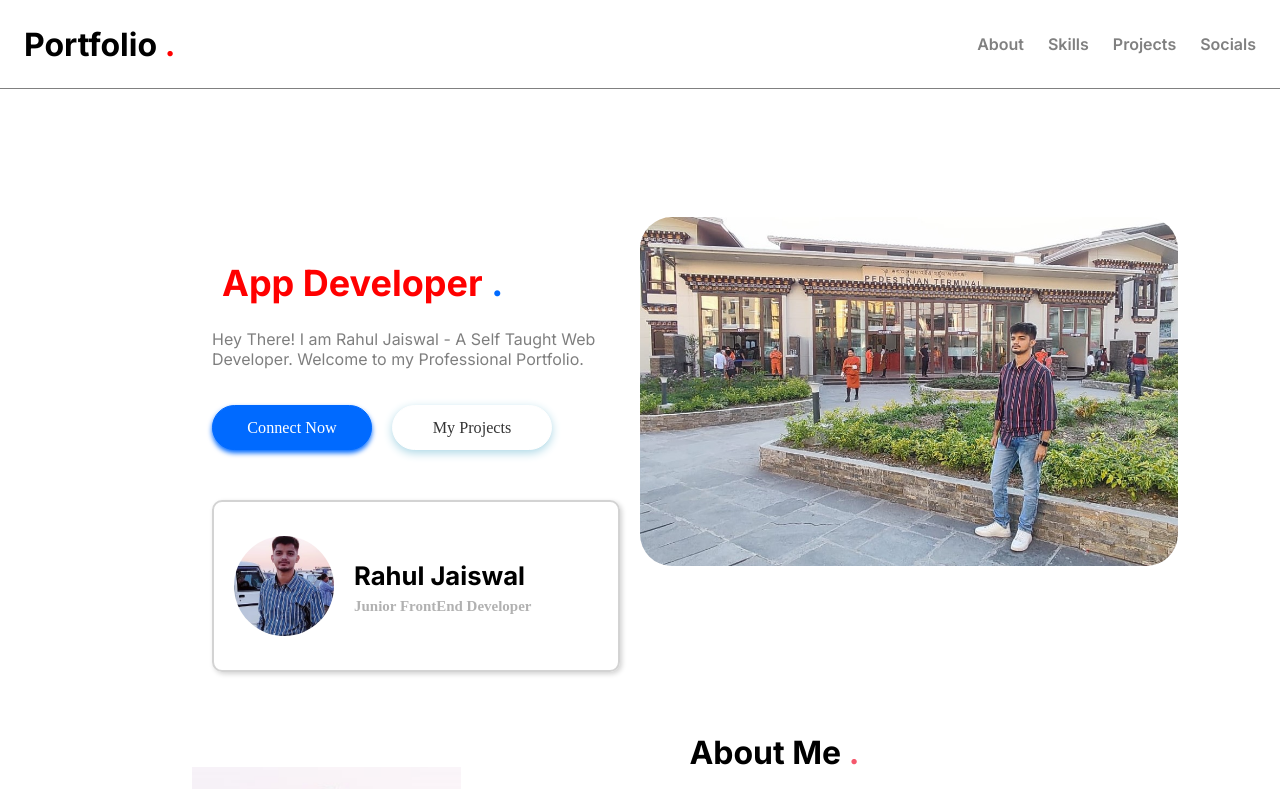
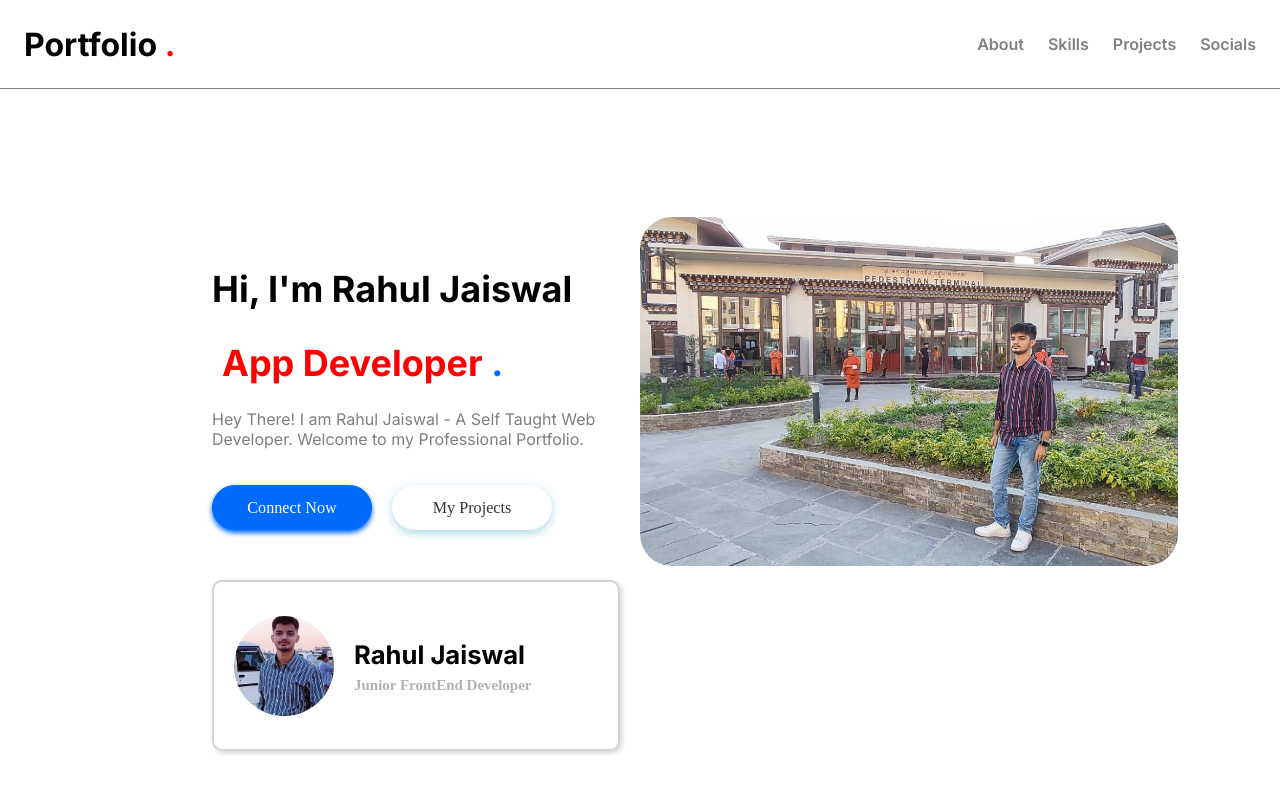
Before and after one commit to raul1258/Myportfolio, a React (Create React App) app: page / in a window 1280 px wide. Shown: the top 789 px of the page. Built offline with nearby package versions, Linux system fonts and the light colour scheme.

Commit message:
intro page

```diff
--- a/src/components/Projects.js
+++ b/src/components/Projects.js
@@ -0,0 +1,11 @@
+import React from 'react'
+
+function Projects() {
+  return (
+    <div>
+
+    </div>
+  )
+}
+
+export default Projects
--- a/src/components/intro.js
+++ b/src/components/intro.js
@@ -9,6 +9,7 @@ function intro() {
     <div className='intro'>
         <div className='intro-wrapper' style={{padding:20 , width:"50%"}}>
           <div style={{fontSize:"150%"}}>
+            <h2>Hi, I'm Rahul Jaiswal</h2>
             <h1 className="headingIntro"><span></span><strong style={{color:"var(--blue)"}}> .</strong></h1>
             </div>
             <div className="hiddenText">
```
